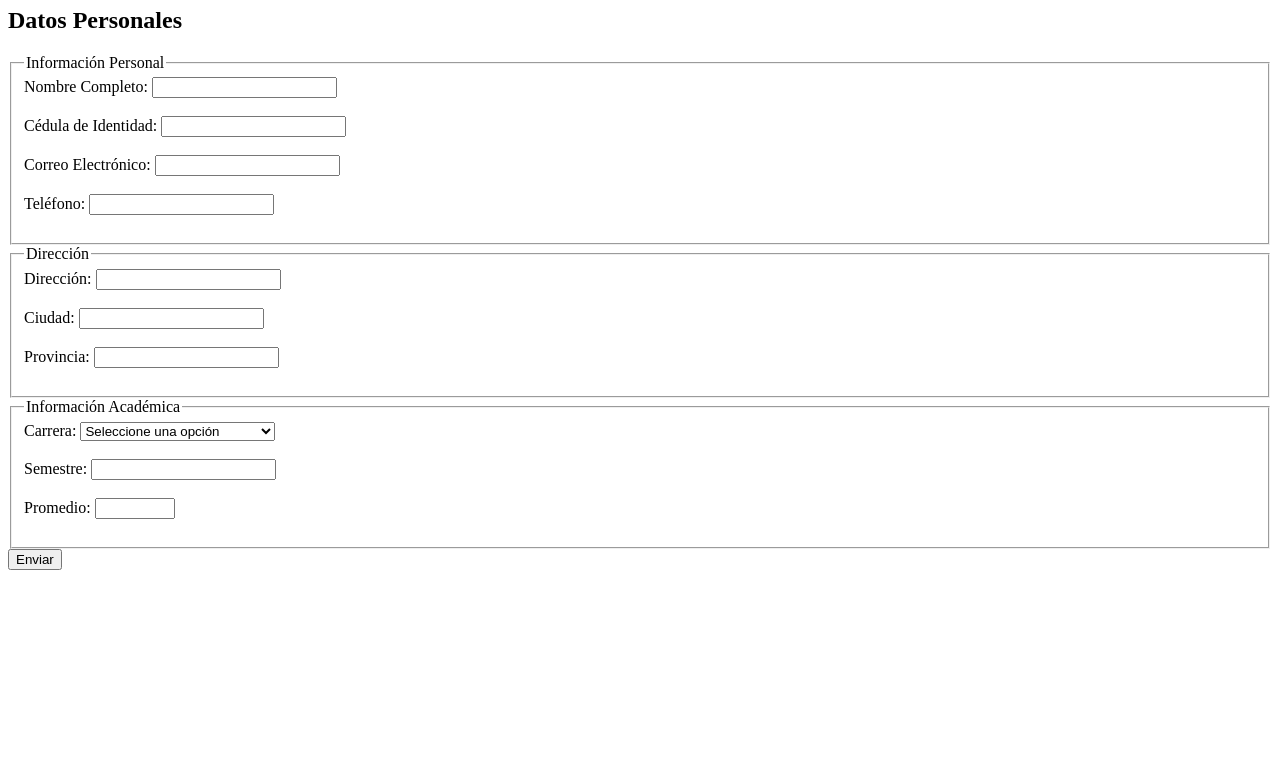
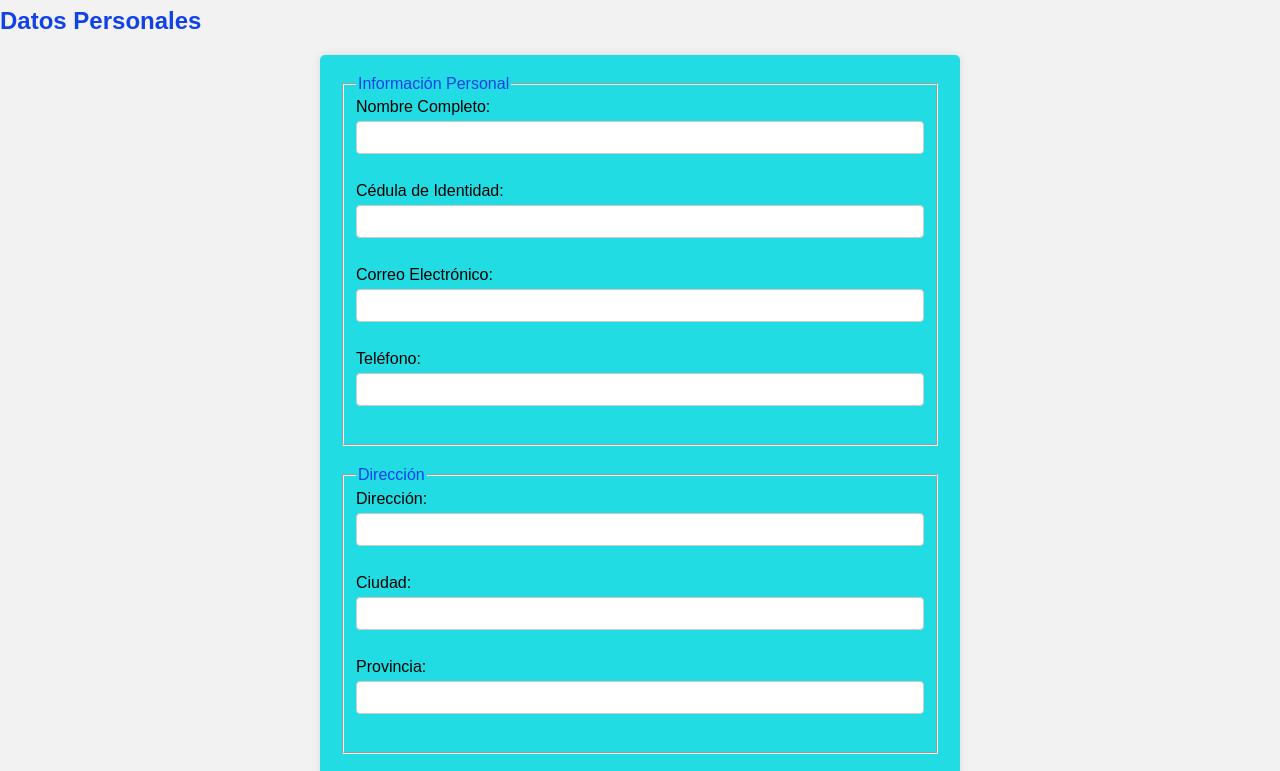
Before and after one commit to germanaugusto2/datos_estudiantes_sistemas, a plain HTML site: page index.html in a window 1280 px wide. Shown: the part 73-844 px from the top of the page. Before the commit the page ends 800 px from the top, so only its background shows below. Drawn offline with Linux system fonts and the light colour scheme.

Commit message:
version con css(se me olvido poner el link)

```diff
--- a/index.html
+++ b/index.html
@@ -4,6 +4,7 @@
     <meta charset="UTF-8">
     <meta name="viewport" content="width=device-width, initial-scale=1.0">
     <title>Formulario de Datos de Estudiantes de Sistemas</title>
+    <link rel="stylesheet" href="styles.css">
 </head>
 <body>
     <h1>Formulario de Datos de Estudiantes de Sistemas</h1>
--- a/style.css
+++ /dev/null
@@ -1,21 +0,0 @@
-/* Estilos para el formulario */
-body {
-    font-family: Arial, sans-serif;
-    background-color: #f2f2f2;
-    margin: 0;
-    padding: 0;
-}
-
-h1, h2, legend {
-    color: #e81010;
-}
-
-
-form {
-    max-width: 600px;
-    margin: 20px auto;
-    background-color: #e32121;
-    padding: 20px;
-    border-radius: 5px;
-    box-shadow: 0 0 10px rgba(0, 0, 0, 0.1);
-}
--- /dev/null
+++ b/styles.css
@@ -0,0 +1,56 @@
+/* Estilos para el formulario */
+body {
+    font-family: Arial, sans-serif;
+    background-color: #f2f2f2;
+    margin: 0;
+    padding: 0;
+}
+
+h1, h2, legend {
+    color: #1042e8;
+}
+
+
+form {
+    max-width: 600px;
+    margin: 20px auto;
+    background-color: #21dce3;
+    padding: 20px;
+    border-radius: 5px;
+    box-shadow: 0 0 10px rgba(0, 0, 0, 0.1);
+}
+
+fieldset {
+    margin-bottom: 20px;
+}
+
+label {
+    display: block;
+    margin-bottom: 5px;
+}
+
+input[type="text"],
+input[type="email"],
+input[type="tel"],
+input[type="number"],
+select {
+    width: 100%;
+    padding: 8px;
+    margin-bottom: 10px;
+    border: 1px solid #ccc;
+    border-radius: 4px;
+    box-sizing: border-box;
+}
+
+input[type="checkbox"] {
+    margin-top: 10px;
+}
+
+button {
+    padding: 10px 20px;
+    background-color: #4CAF50;
+    color: white;
+    border: none;
+    border-radius: 4px;
+    cursor: pointer;
+}
```
Also changed, not shown: version5.png (added), version6.png (added), 1 other file.
